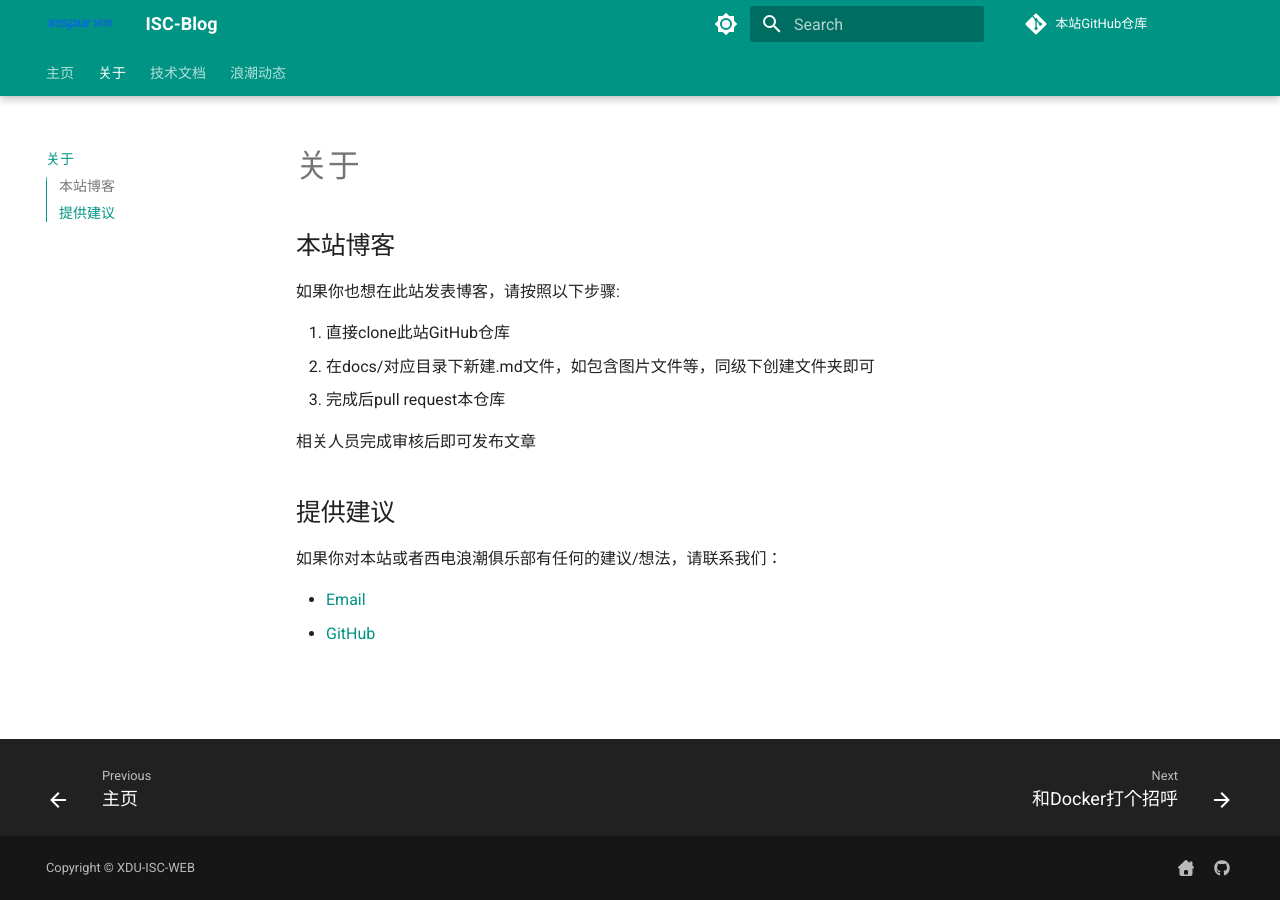
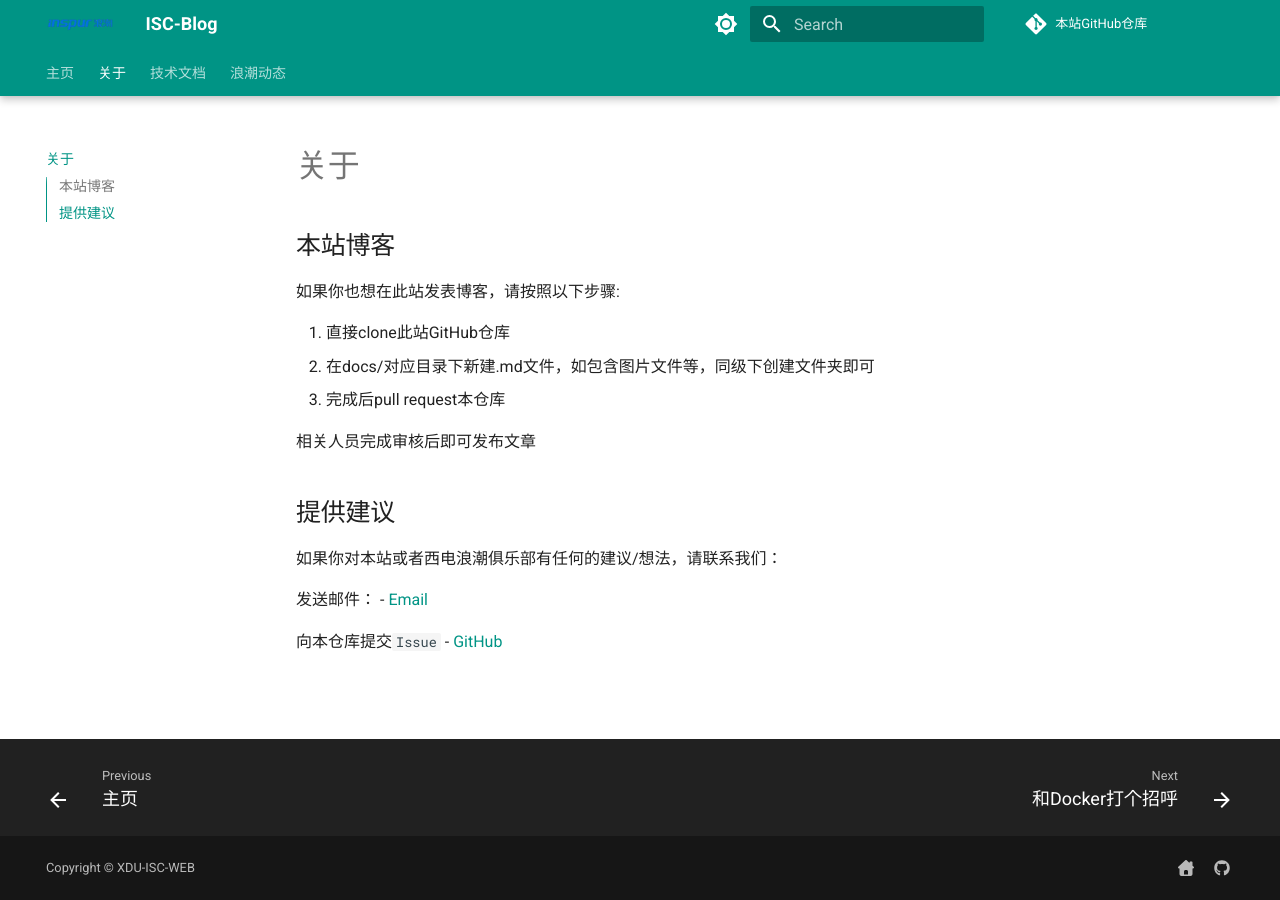
Before and after one commit to ISC-XDU/Blog, an MkDocs documentation site: the page built from docs/about.md, in a window 1280 px wide. Built offline with MkDocs 1.6.1 and Material for MkDocs 9.7.7, drawn with Linux system fonts in a browser that asks for light colours; comment, search, counter and statistics services are not loaded.

```diff
--- a/docs/about.md
+++ b/docs/about.md
@@ -19,5 +19,8 @@
 
 如果你对本站或者西电浪潮俱乐部有任何的建议/想法，请联系我们：
 
+发送邮件：
 - [Email](mailto:lxsky711@qq.com)
-- [GitHub](https://github.com/711lxsky)
+
+向本仓库提交`Issue`
+- [GitHub](https://github.com/ISC-XDU/Blog/issues)
```
